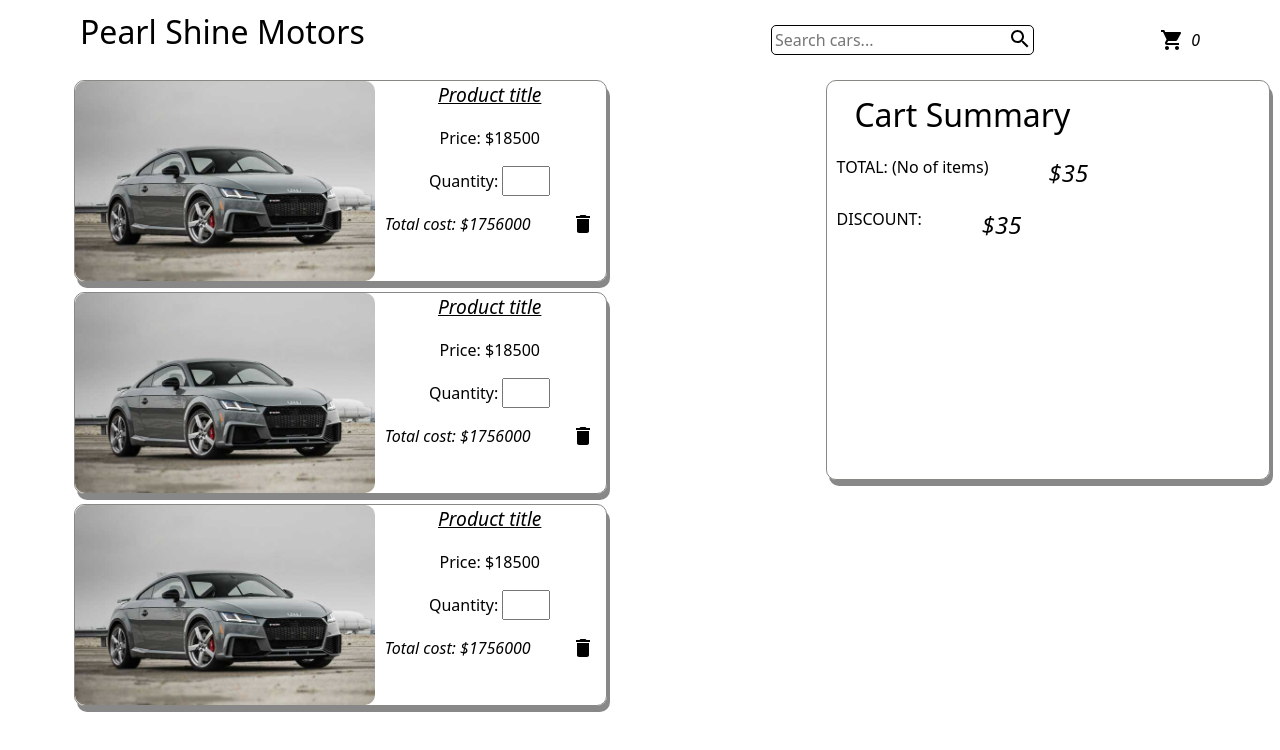
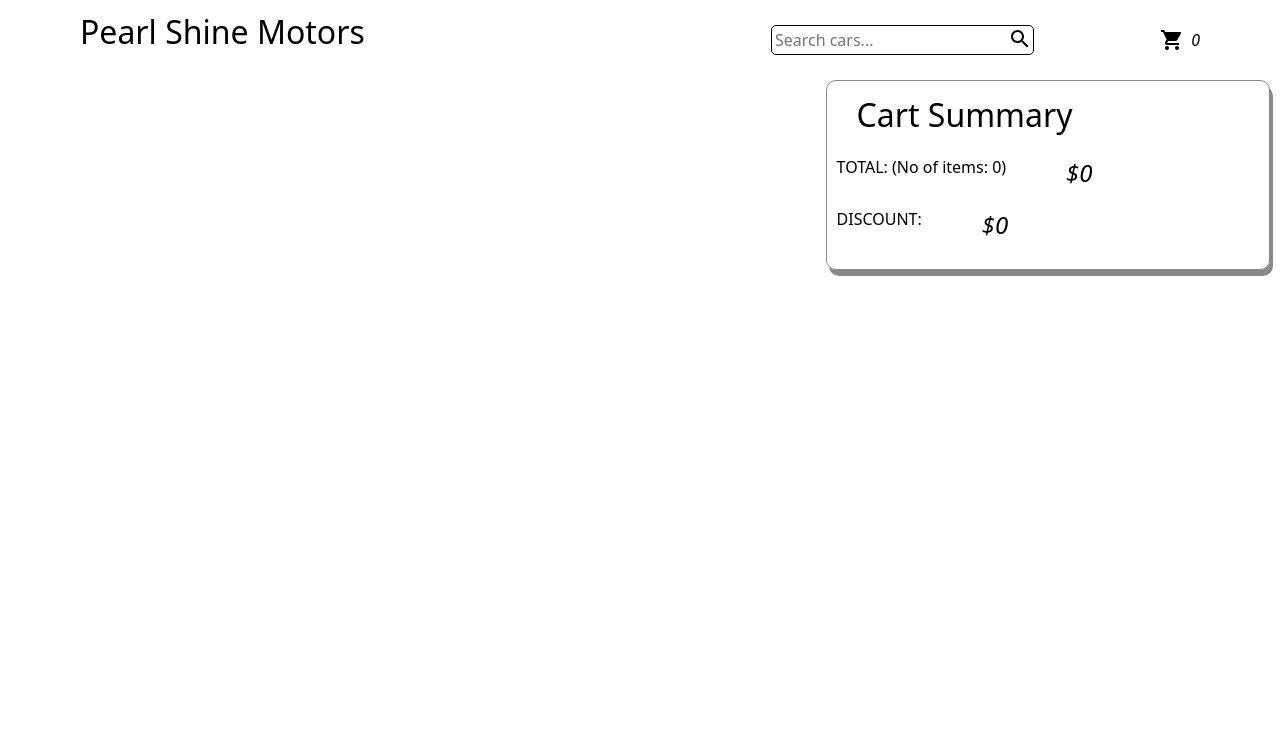
Before and after one commit to Lucky-Tsuma/pearl_motors, a React (Create React App) app: page /Cart in a window 1280 px wide. Shown: the top 750 px of the page. Built offline with nearby package versions, Linux system fonts and the light colour scheme.

Commit message:
finished cart

```diff
--- a/src/App.css
+++ b/src/App.css
@@ -77,7 +77,6 @@
 }
 
 .div_quantity {
-  /* display will be toggled with flex */
   display: none;
   margin-top: 5px;
   justify-content: center;
@@ -90,6 +89,10 @@
 
 .input_quantity {
   width: 25%;
+}
+
+.delete_icon {
+  cursor: pointer;
 }
 
 
--- a/src/App.js
+++ b/src/App.js
@@ -1,8 +1,8 @@
 import {
   BrowserRouter as Router,
   Switch,
-  Route,
-  Redirect,
+  Route
+  /*Redirect,*/
 } from "react-router-dom";
 import './App.css';
 import Navbar from "./components/Navbar";
--- a/src/assets/data/carsData.js
+++ b/src/assets/data/carsData.js
@@ -11,7 +11,7 @@
         name : "Toyota Prius",
         mileage : "Mileage: 1000",
         year : "Year of production: 2017",
-        price : "15650",
+        price : 15650,
         id : "toyota_prius",
         image: prius2
     },
@@ -19,7 +19,7 @@
         name : "Lamborghini Countach",
         mileage : "Mileage: 8000",
         year : "Year of production: 2010",
-        price : "910000",
+        price : 91000,
         id : "lambo",
         image: lambo2
     },
@@ -27,7 +27,7 @@
         name : "Audi TT",
         mileage : "Mileage: 10000",
         year : "Year of production: 2021",
-        price : "49800",
+        price : 49800,
         id : "audi",
         image : audi
     },
@@ -35,7 +35,7 @@
         name : "Mercedes Maybach",
         mileage : "Mileage: 13550",
         year : "Year of production: 2016",
-        price : "170000",
+        price : 170000,
         id : "maybach",
         image : maybach
     },
@@ -43,7 +43,7 @@
         name : "Lexus LX 570",
         mileage : "Mileage: 12250",
         year : "Year of production: 2018",
-        price : "115000",
+        price : 115000,
         id : "lexus",
         image : lexus
     },
@@ -51,7 +51,7 @@
         name : "Toyota C-HR",
         mileage : "Mileage: 11500",
         year : "Year of production: 2017",
-        price : "23580",
+        price : 23580,
         id : "chr",
         image : chr2
     }
--- /dev/null
+++ b/src/components/CarOnHomePage.js
@@ -0,0 +1,54 @@
+import { Card } from 'react-bootstrap';
+import Button from 'react-bootstrap/Button';
+import { addToCart, adjustQty } from '../redux/actions/carsActions';
+import { useDispatch, useSelector } from 'react-redux';
+
+
+const CarOnHomePage = ({car}) => {
+
+
+    const dispatch = useDispatch();
+    const cart = useSelector((state) => state.carsReducer.cart);
+
+
+    const showDiv = (id) => {
+        document.getElementById(id).style.display="flex";
+    }
+
+    const addCar = (carId) => {
+        dispatch(addToCart(carId));
+    }
+
+    const minusCar = (carId, Quantity) => {
+        dispatch(adjustQty(carId, Quantity -1));
+    }
+
+    const onChangeHandler = (carId, e) => {
+        dispatch(adjustQty(carId, parseInt(e.target.value)));
+    }
+
+    const carItem = cart.find(item => item.id === car.id);
+
+    return (
+        <Card key = {car.id} car = {car}>
+            <Card.Img variant="top" src={car.image} />
+            <Card.Body>
+            <Card.Title>{car.name}</Card.Title>
+            <Card.Text>
+                    <p>{car.mileage}</p>
+                    <p>{car.year}</p>
+                    <p id="price">Price: ${car.price}</p>
+            </Card.Text>
+            <Button variant="primary" onClick={() => showDiv(car.id)}>Add to Cart</Button>
+            <div className="div_quantity" id={car.id}>
+                <Button className="btn_plus" onClick = {() => addCar(car.id)}>+</Button>
+                <input type="text" className="input_quantity" value = {carItem?.qty} onChange = {(e) => onChangeHandler(car.id, e)}/>
+                <Button className="btn_minus" onClick = {() => minusCar(car.id, carItem?.qty)}>-</Button>
+            </div>
+            </Card.Body>
+        </Card>
+    );
+
+}
+
+export default CarOnHomePage;
--- a/src/components/Cart.js
+++ b/src/components/Cart.js
@@ -1,57 +1,42 @@
 import '../App.css';
-import { Delete } from '@material-ui/icons';
-import image from '../assets/images/audiTT.jpg';
+import React, { useState, useEffect } from "react";
+import { useSelector } from 'react-redux';
+import CartItem from './CartItem';
+
 
 const Cart = () => {
+
+  const cart = useSelector((state) => state.carsReducer.cart);
+
+  const [totalPrice, setTotalPrice] = useState(0);
+  const [totalItems, setTotalItems] = useState(0);
+  const [discount, setDiscount] = useState(0);
+
+  useEffect(() => {
+    let items = 0;
+    let price = 0;
+    let discount = 0;
+
+    cart.forEach((item) => {
+      items += item.qty;
+      price += item.cost;
+    });
+
+    items > 5 ? discount = price * 0.05 : discount = 0;
+    price -= discount;
+
+    setTotalItems(items);
+    setTotalPrice(price);
+    setDiscount(discount);
+  }, [cart, totalPrice, totalItems, discount, setTotalPrice, setTotalItems, setDiscount]);
 
   return (
     <div className = "cart_section">
       <div className = "item_section">
 
-        <div className = "cart_item">
-          <div className = "div_image">
-            <img src = {image}  className = "product_image" alt = "An image description"/>
-          </div>
-          <div className = "item_details">
-            <p className = "product_title">Product title</p>
-            <p>Price: $18500</p>
-            <p>Quantity: <input id = "input_qty"type ="number" /></p>
-            <div className ="total_cost_and_delete">
-              <p className ="total_item_cost">Total cost: $1756000</p>
-              <Delete />
-            </div>
-          </div>
-        </div>
-
-        <div className = "cart_item">
-          <div className = "div_image">
-            <img src = {image}  className = "product_image" alt = "An image description"/>
-          </div>
-          <div className = "item_details">
-            <p className = "product_title">Product title</p>
-            <p>Price: $18500</p>
-            <p>Quantity: <input id = "input_qty"type ="number" /></p>
-            <div className ="total_cost_and_delete">
-              <p className ="total_item_cost">Total cost: $1756000</p>
-              <Delete />
-            </div>
-          </div>
-        </div>
-
-        <div className = "cart_item">
-          <div className = "div_image">
-            <img src = {image}  className = "product_image" alt = "An image description"/>
-          </div>
-          <div className = "item_details">
-            <p className = "product_title">Product title</p>
-            <p>Price: $18500</p>
-            <p>Quantity: <input id = "input_qty"type ="number" /></p>
-            <div className ="total_cost_and_delete">
-              <p className ="total_item_cost">Total cost: $1756000</p>
-              <Delete />
-            </div>
-          </div>
-        </div>
+        {cart.map((car) => (
+            <CartItem key={car.id} car={car} />
+        ))}
 
       </div>
 
@@ -59,12 +44,12 @@
         <div className = "div_summary">
           <p id = "cart_summary_header">Cart Summary</p>
           <div className = "div_total_price">
-            <p>TOTAL: (No of items)</p>
-            <p id = "total_price">$35</p>
+            <p>TOTAL: (No of items: {totalItems})</p>
+            <p id = "total_price">${totalPrice}</p>
           </div>
           <div className = "div_discount">
             <p>DISCOUNT:</p>
-            <p id = "discount">$35</p>
+            <p id = "discount">${discount}</p>
           </div>
         </div>
       </div>
--- a/src/components/CartItem.js
+++ b/src/components/CartItem.js
@@ -1,8 +1,36 @@
 import '../App.css';
-const CartItem = () => {
+import { useState } from 'react';
+import { Delete } from '@material-ui/icons';
+import { adjustQty, removeFromCart } from '../redux/actions/carsActions';
+import { useDispatch } from 'react-redux';
+
+const CartItem = ({car}) => {
+
+  const [input, setInput] = useState(car.qty);
+  const dispatch = useDispatch();
+
+
+  const onChangeHandler = (e) => {
+    setInput(e.target.value);
+    dispatch(adjustQty(car.id, parseInt(e.target.value)));
+  };
+
     return (
-        <div></div>
-      );
+        <div className = "cart_item">
+            <div className = "div_image">
+              <img src = {car.image}  className = "product_image" alt = {car.name}/>
+            </div>
+            <div className = "item_details">
+              <p className = "product_title">{car.name}</p>
+              <p>Price: ${car.price}</p>
+              <p>Quantity: <input id = "input_qty" type ="number" min = "1" name = "qty" value = {input} onChange = {onChangeHandler}/></p>
+              <div className ="total_cost_and_delete">
+                <p className ="total_item_cost">Total cost: ${car.cost}</p>
+                <Delete className="delete_icon" onClick = {() => dispatch(removeFromCart(car.id))}/>
+              </div>
+            </div>
+            </div>
+    );
 }
 
 export default CartItem;
--- a/src/components/ProductsSection.js
+++ b/src/components/ProductsSection.js
@@ -1,41 +1,17 @@
-import { Card } from 'react-bootstrap';
-import Button from 'react-bootstrap/Button';
-import { useSelector, useDispatch } from 'react-redux';
-import { addToCart } from '../redux/actions/carsActions';
+import { useSelector } from 'react-redux';
+import CarOnHomePage from './CarOnHomePage';
 
 const ProductsSection = () => {
 
     const state = useSelector((state) => state.carsReducer);
 
-    const dispatch = useDispatch();
-
     return (
-        <div class = "products_section">
+        <div className = "products_section">
             {state.cars.map((car) => (
-                <Card>
-                <Card.Img variant="top" src={car.image} />
-                <Card.Body>
-                <Card.Title>{car.name}</Card.Title>
-                <Card.Text>
-                    <p>{car.mileage}</p>
-                    <p>{car.year}</p>
-                    <p id="price">Price: ${car.price}</p>
-                </Card.Text>
-                <Button variant="primary" onClick={() => showDiv(car.id)}>Add to Cart</Button>
-                <div className="div_quantity" id={car.id}>
-                    <Button className="btn_plus" onClick = {() => dispatch(addToCart(car.id))}>+</Button>
-                    <input type="text" className="input_quantity"/>
-                    <Button className="btn_minus">-</Button>
-                </div>
-                </Card.Body>
-                </Card>
+                <CarOnHomePage key = {car.id} car = {car}/>
             ))}
         </div>
         );
     }
 
-    const showDiv = (id) => {
-        document.getElementById(id).style.display="flex";
-    }
-
 export default ProductsSection;
--- a/src/redux/reducers/carsReducer.js
+++ b/src/redux/reducers/carsReducer.js
@@ -10,14 +10,13 @@
 const carsReducer = (state=initialState, {type, payload}) => {
     switch (type) {
         case ADD_TO_CART:
-            console.log(state);
             //get item's data from cars array.
-            const item = state.cars.find((car) => payload.id);
+            const item = state.cars.find(car => car.id === payload.id);
             //check if item is in cart already.
             const inCart = state.cart.find((item) => item.id === payload.id ? true : false);
             return {
                 ...state,
-                cart: inCart ? state.cart.map(item => item.id === payload.id ? {...item, qty: item.qty + 1} : item) : [...state.cart, {...item, qty: 1}]
+                cart: inCart ? state.cart.map(item => item.id === payload.id ? {...item, qty: item.qty + 1, cost: (item.qty + 1) * item.price} : item) : [...state.cart, {...item, qty: 1, cost: item.price}]
             };
         case REMOVE_FROM_CART:
             return {
@@ -27,7 +26,7 @@
         case ADJUST_QUANTITY:
             return {
                 ...state,
-                cart: state.cart.map(item => item.id === payload.id ? {...item, qty: payload.qty} : item)
+                cart: state.cart.map(item => item.id === payload.id ? {...item, qty: payload.qty, cost: payload.qty * item.price} : item)
             };
         case LOAD_CURRENT_ITEM:
             return {
```
